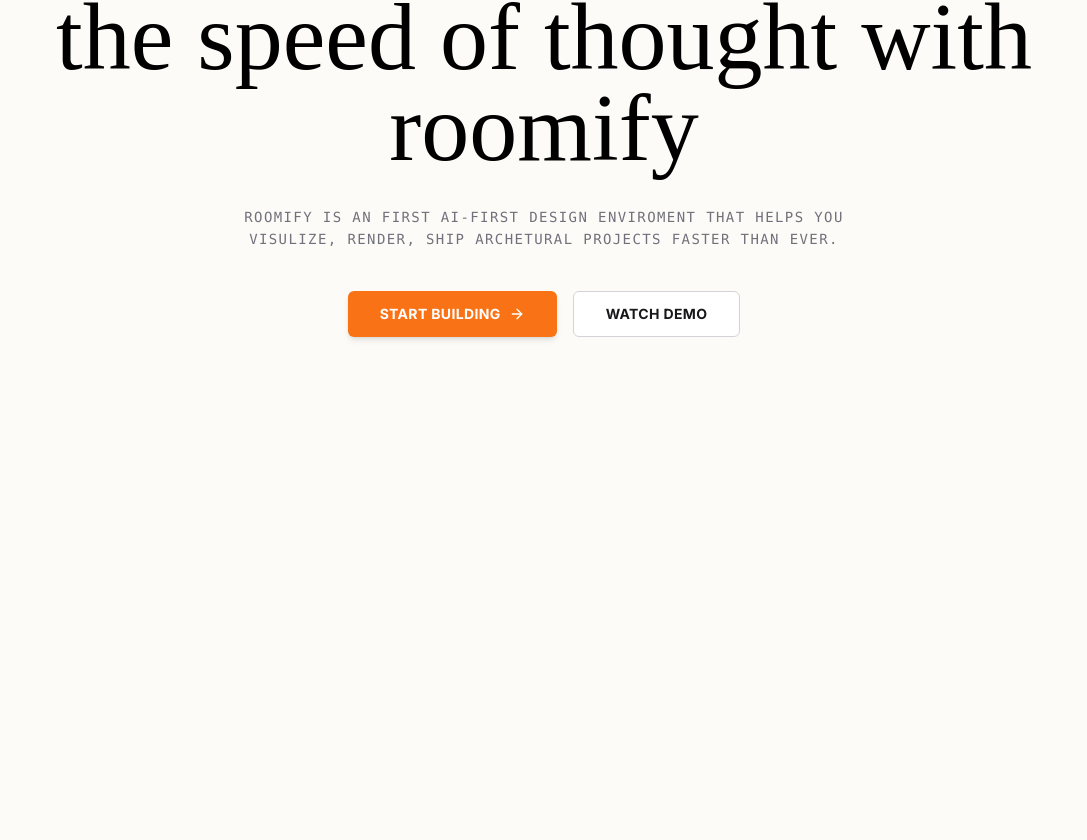
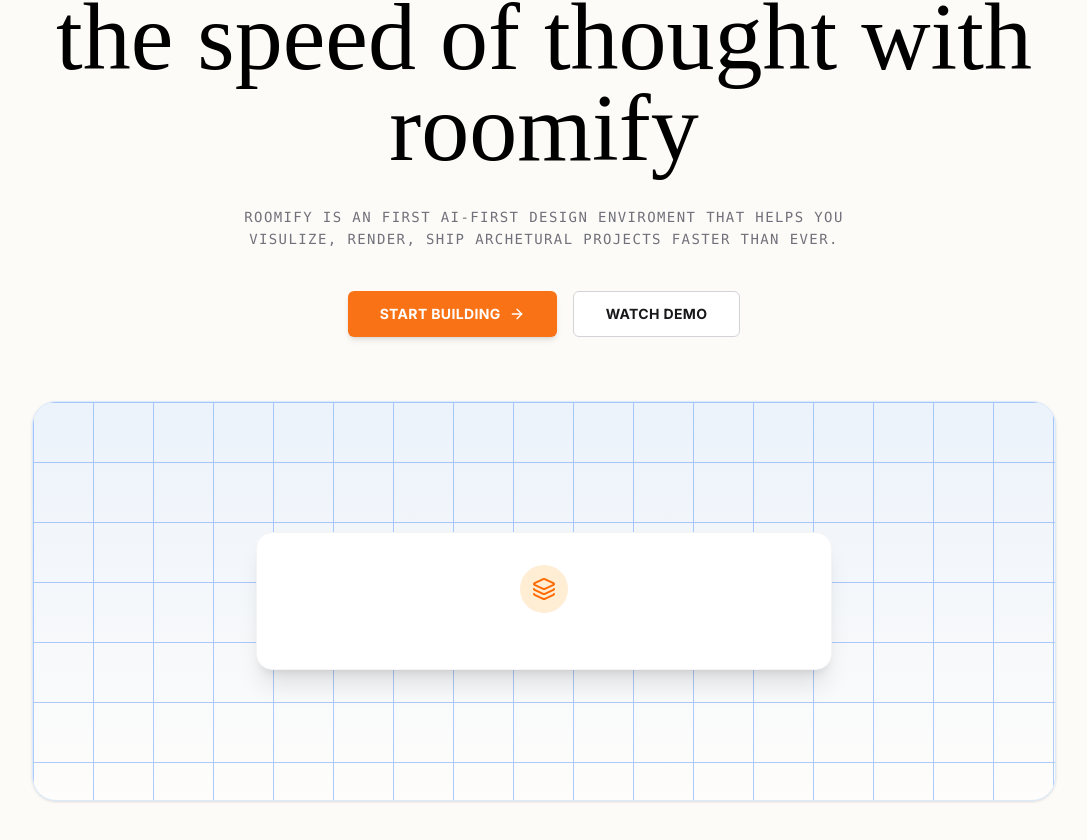
Before and after one commit to kinetic-sudo/architecture-saas, a React (Vite) app: page / in a window 1280 px wide. Shown: the part 286-1126 px from the top of the page, without its empty margins (96-1183 px from the left). Before the commit the page ends 800 px from the top, so only its background shows below. Built offline with nearby package versions, Linux system fonts and the light colour scheme.

Commit message:
Add upload section to Home component in home.tsx, featuring a new upload card with an icon for enhanced user interaction.

```diff
--- a/src/routes/home.tsx
+++ b/src/routes/home.tsx
@@ -1,4 +1,4 @@
-import { ArrowRight } from 'lucide-react'
+import { ArrowRight, Layers } from 'lucide-react'
 import Navbar from '../components/Navbar'
 import { Button } from '@/components/ui/button'
 
@@ -33,6 +33,16 @@
             Watch Demo
           </Button>
         </div>
+        <div className="upload-shell" id='upload'>
+          <div className="grid-overlay" />
+          <div className="upload-card">
+              <div className="upload-head">
+                <div className="upload-icon">
+                  <Layers className='icon' />
+                </div>
+              </div>
+            </div>
+        </div>
      </section>
     </div>
   )
```
